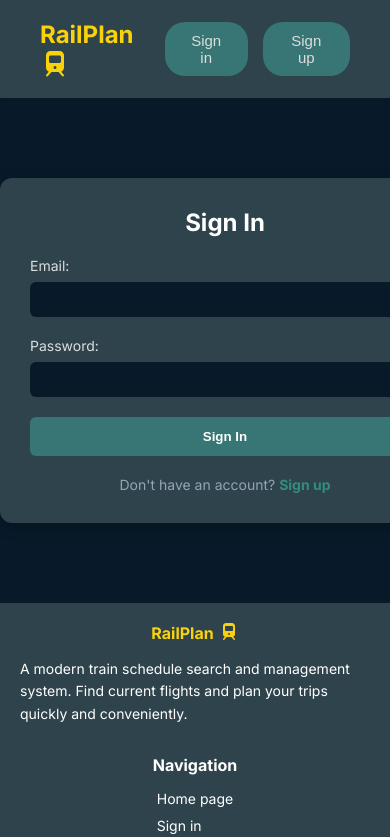
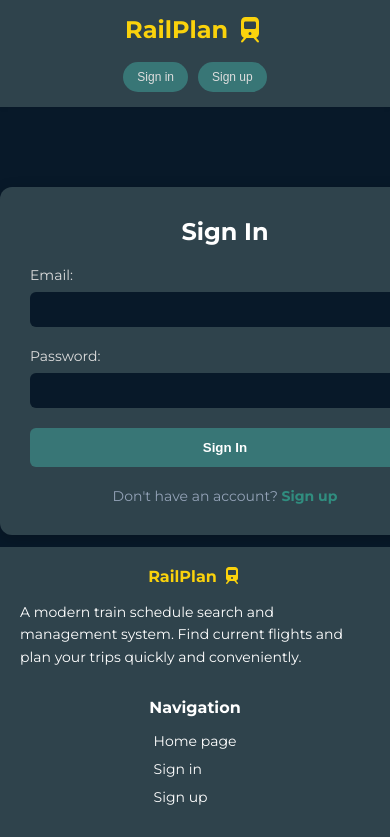
Before and after one commit to anna-volodymyrivna/train-schedule-app, a Next.js app in the folder client/: page /login in a window 390 px wide. Shown: the top 837 px of the page. Built offline with nearby package versions, Linux system fonts and the light colour scheme.

Commit message:
feat(style): complete responsive mobile design for layout components and pages

```diff
--- a/client/app/globals.css
+++ b/client/app/globals.css
@@ -4,9 +4,14 @@
   margin: 0;
   padding: 0;
   --primary-color: #081929;
-  --secondary-color: #2F434C;
+  --secondary-color: #2f434c;
   --button-color: #387676;
-  --icon-color: #FAD20C;
+  --icon-color: #fad20c;
+}
+
+input[type="datetime-local"]::-webkit-calendar-picker-indicator {
+  filter: invert(1) brightness(100%);
+  cursor: pointer;
 }
 
 .error {
@@ -22,16 +27,28 @@
   color: #fff;
 }
 
-main {
+main,
+.body,
+#root,
+body > div:first-of-type {
   flex: 1;
+  display: flex;
+  flex-direction: column;
 }
 
 body {
   font-family: "Montserrat", sans-serif;
   background-color: var(--primary-color);
-  display: flex;
-  flex-direction: column;
   min-height: 100vh;
+  position: relative;
+  box-sizing: border-box;
+  padding-bottom: 240px;
+}
+
+main, .body {
+  display: block;
+  height: auto;
+  min-height: 0;
 }
 
 .body {
@@ -62,7 +79,7 @@ nav {
   align-items: center;
   padding: 20px 40px;
   background-color: var(--secondary-color);
-  box-shadow: 0 2px 4px rgba(0,0,0,0.05);
+  box-shadow: 0 2px 4px rgba(0, 0, 0, 0.05);
 }
 
 nav h1 {
@@ -107,10 +124,6 @@ nav h1:hover {
   font-size: 14px;
 }
 
-.username small {
-  color: var(--icon-color);
-}
-
 .main h3 {
   margin-bottom: 20px;
   color: #fff;
@@ -127,7 +140,7 @@ nav h1:hover {
   color: #fff;
   padding: 30px;
   border-radius: 8px;
-  box-shadow: 0 4px 12px rgba(0,0,0,0.1);
+  box-shadow: 0 4px 12px rgba(0, 0, 0, 0.1);
   margin-bottom: 30px;
 }
 
@@ -172,11 +185,10 @@ nav h1:hover {
   color: #fff;
   padding: 20px;
   border-radius: 8px;
-  box-shadow: 0 2px 4px rgba(0,0,0,0.05);
+  box-shadow: 0 2px 4px rgba(0, 0, 0, 0.05);
   display: flex;
   justify-content: space-between;
   align-items: center;
-  flex-wrap: wrap;
   gap: 15px;
 }
 
@@ -211,7 +223,7 @@ nav h1:hover {
   padding: 30px;
   background-color: var(--secondary-color);
   border-radius: 12px;
-  box-shadow: 0 4px 15px rgba(0,0,0,0.2);
+  box-shadow: 0 4px 15px rgba(0, 0, 0, 0.2);
 }
 
 .login-block h2,
@@ -356,7 +368,6 @@ nav h1:hover {
 
 .admin-block h1 {
   text-align: center;
-
 }
 
 .admin-form {
@@ -540,8 +551,12 @@ nav h1:hover {
 footer {
   background-color: var(--secondary-color);
   color: #fff;
-  margin-top: auto;
   padding: 20px;
+  width: 100%;
+  box-sizing: border-box;
+  position: absolute;
+  bottom: 0;
+  left: 0;
 }
 
 .footer {
@@ -651,3 +666,136 @@ footer h4 {
   font-size: 12px;
   color: #999;
 }
+
+@media (max-width: 768px) {
+
+  body {
+    padding-bottom: 450px;
+  }
+
+  nav {
+    flex-direction: column;
+    align-items: center;
+    gap: 14px;
+    padding: 15px;
+  }
+
+  nav h1 {
+    font-size: 24px;
+    margin-bottom: 4px;
+  }
+
+  .username {
+    font-size: 14px;
+    margin-top: 2px;
+    width: auto;
+    text-align: center;
+  }
+
+  .nav-button {
+    flex-direction: row;
+    flex-wrap: nowrap;
+    justify-content: center;
+    width: 100%;
+    gap: 10px;
+  }
+
+  .nav-button button {
+    padding: 8px 14px;
+    border-radius: 16px;
+    white-space: nowrap;
+  }
+
+  .nav-button button a {
+    font-size: 12px;
+  }
+
+  .login-block.train {
+    max-width: 100%;
+    margin: 20px auto;
+    padding: 15px;
+    box-sizing: border-box;
+  }
+
+  .login-block.train h2 {
+    font-size: 18px;
+    margin-bottom: 15px;
+  }
+
+  .train-form {
+    grid-template-columns: 1fr;
+    gap: 10px;
+  }
+
+  .login-block.train form {
+    margin-bottom: 25px;
+    gap: 15px;
+  }
+
+  .login-block.train table {
+    margin-top: 15px;
+  }
+
+  .login-block.train table th,
+  .login-block.train table td {
+    padding: 6px 4px;
+    font-size: 11px;
+    word-break: break-word;
+  }
+
+  .login-block.train table th {
+    font-size: 12px;
+  }
+
+  .admin-block {
+    max-width: 100%;
+    margin: 20px auto;
+    padding: 15px;
+    box-sizing: border-box;
+  }
+
+  .admin-block h1 {
+    font-size: 20px;
+    margin-bottom: 15px;
+  }
+
+  .admin-form form {
+    display: flex;
+    flex-direction: column;
+    gap: 12px;
+  }
+
+  .admin-form form div {
+    width: 100%;
+  }
+
+  .admin-block > div:last-of-type {
+    width: 100%;
+    overflow-x: auto;
+    -webkit-overflow-scrolling: touch;
+    border-radius: 6px;
+    margin-top: 15px;
+  }
+
+  .admin-block table {
+    min-width: 600px;
+    margin-top: 0;
+  }
+
+  .admin-block table th,
+  .admin-block table tr td {
+    padding: 8px 6px;
+    font-size: 12px;
+  }
+
+  .admin-action {
+    gap: 8px;
+  }
+
+  .admin-action button {
+    min-width: 60px;
+    padding: 5px 8px;
+    font-size: 11px;
+  }
+
+}
--- a/client/app/layout.tsx
+++ b/client/app/layout.tsx
@@ -1,13 +1,10 @@
 import type { Metadata } from "next";
-import { Inter } from "next/font/google";
 import "./globals.css";
 import Footer from "@/components/footer";
 import Header from "@/components/header";
 import "@fortawesome/fontawesome-svg-core/styles.css";
 import { config } from "@fortawesome/fontawesome-svg-core";
 config.autoAddCss = false;
-
-const inter = Inter({ subsets: ["latin"] });
 
 export const metadata: Metadata = {
   title: "RailPlan",
@@ -19,12 +16,10 @@ export default function RootLayout({
   children: React.ReactNode;
 }>) {
   return (
-    <html lang="en">
-      <body className={inter.className}>
+    <html lang="uk">
+      <body>
         <Header />
-        <main>
-          {children}
-        </main>
+        <main>{children}</main>
         <Footer />
       </body>
     </html>
--- a/client/components/header.tsx
+++ b/client/components/header.tsx
@@ -68,7 +68,6 @@ export default function Header() {
           <>
             <span className="username">
               {user.username}{" "}
-              {isAdmin && <small>(Admin)</small>}
             </span>
             {isAdmin && (
               <button>
@@ -79,7 +78,7 @@ export default function Header() {
               <Link href="/my-train">Create Train</Link>
             </button>
             <button onClick={handleLogout}>
-              Log out <FontAwesomeIcon icon={faArrowRightFromBracket} />
+              <FontAwesomeIcon icon={faArrowRightFromBracket} />
             </button>
           </>
         ) : (
```
